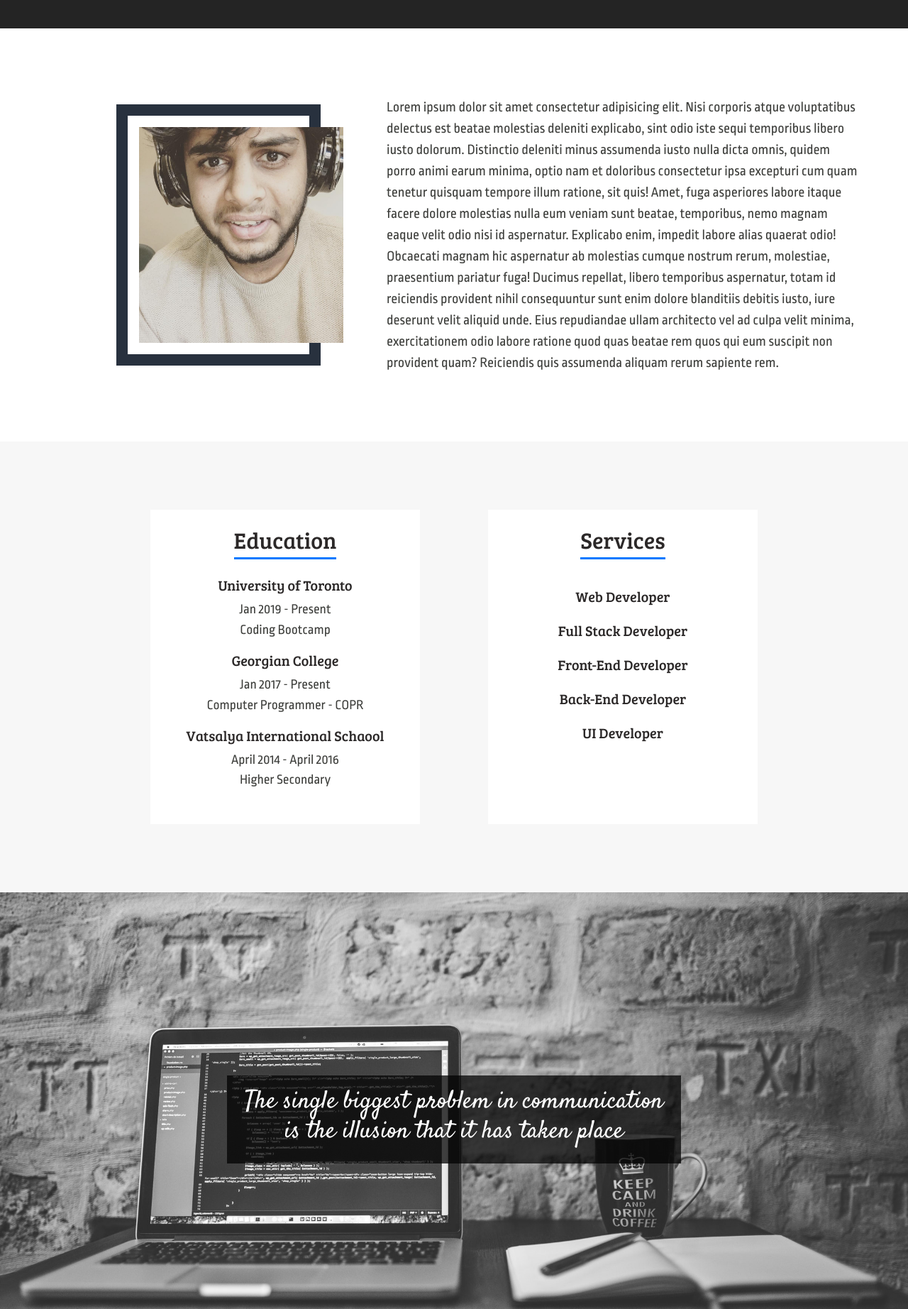
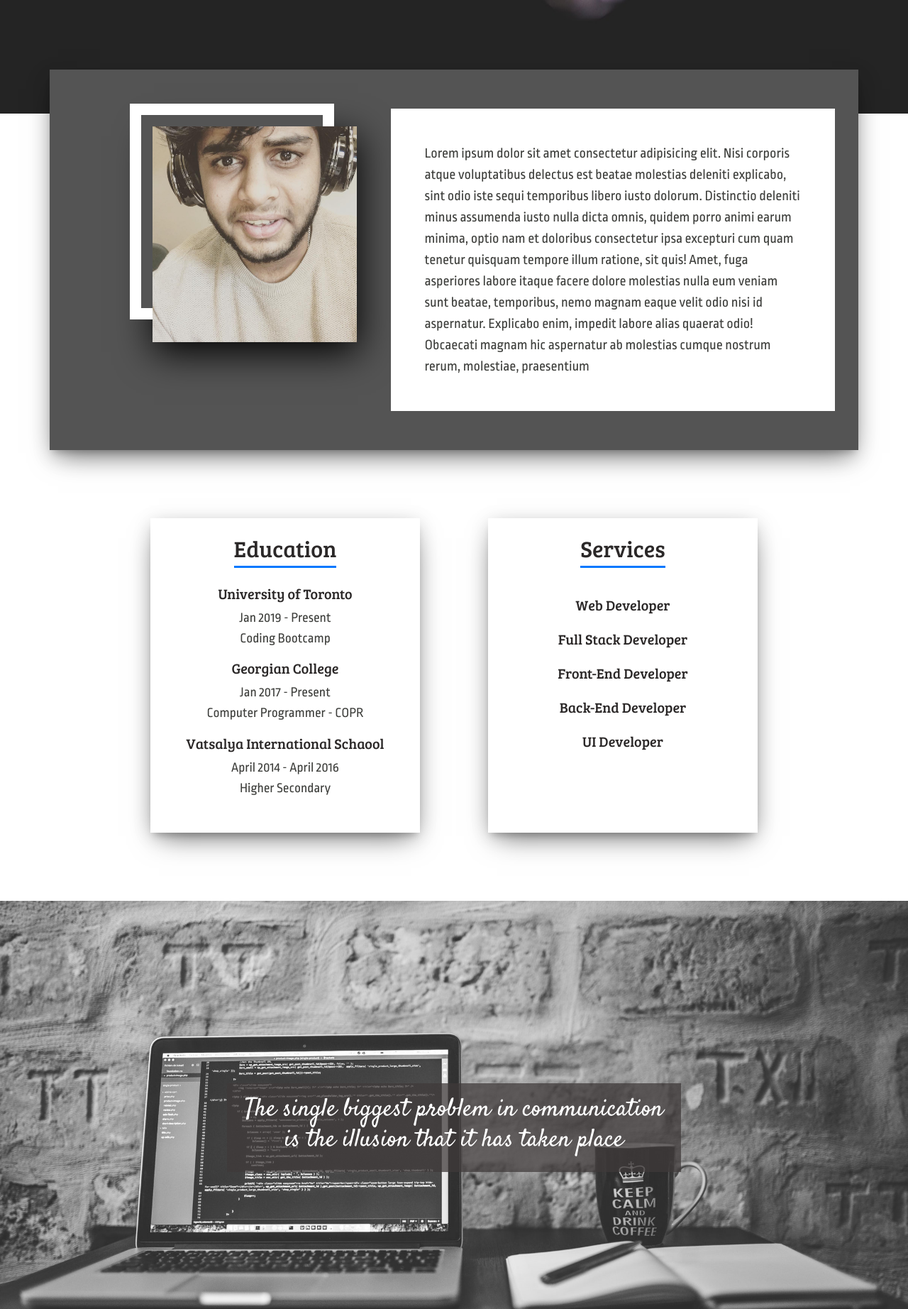
Before and after one commit to priyanshkumar/Bootstrap-Portfolio, a plain HTML site: page index.html in a window 1280 px wide. Shown: the part 760-2604 px from the top of the page at 71% size. Drawn offline with nearby package versions, Linux system fonts and the light colour scheme.

Commit message:
Updated layout and css

```diff
--- a/css/style.css
+++ b/css/style.css
@@ -14,7 +14,9 @@ body {
 
   background-attachment: fixed;
 
-  height: 100vh;
+  height: 115vh;
+
+  z-index: -1;
 }
 
 .nav-div {
@@ -64,18 +66,32 @@ body {
   height: 19rem;
 }
 
+.img-bio-vh {
+  height: 55vh;
+}
+
+.bio-content {
+  background: #ffffff;
+}
+
 .bg-img {
   width: 18rem;
-  height: 23rem;
-  border: 1rem solid #28313e;
+  height: 19rem;
+  border: 1rem solid #ffffff;
+  box-shadow: 34px 46px 50px black;
 }
 
-.section-3 {
-  background-color: #f7f7f7;
+.sec2-css {
+  box-shadow: 0 16px 38px -12px rgba(0, 0, 0, 0.56),
+    0 12px 25px 0px rgba(0, 0, 0, 0.12), 0 8px 10px -5px rgba(0, 0, 0, 0.2);
+  background-color: #545454;
+  margin-top: -5%;
 }
 
 .sec3-col {
   background-color: #ffffff;
+  box-shadow: 0 16px 38px -12px rgba(0, 0, 0, 0.56),
+    0 4px 25px 0px rgba(0, 0, 0, 0.12), 0 8px 10px -5px rgba(0, 0, 0, 0.2);
 }
 
 .heading2-sec3 {
@@ -108,7 +124,7 @@ body {
 }
 
 .col-sec4 {
-  background-color: rgba(0, 0, 0, 0.733);
+  background-color: rgba(63, 58, 58, 0.733);
   padding: 1rem;
 }
 
--- a/index.html
+++ b/index.html
@@ -50,16 +50,16 @@
         id="hero"
         class="row d-flex align-items-center justify-content-center position-relative"
       >
-        <div class="col-8 col-lg-6   text-center">
+        <div class="col-8 col-lg-6 text-center">
           <h1 class="heading-1 py-2">Priyansh Radadiya</h1>
         </div>
       </section>
-      <section id="about" class="py-5">
-        <div class="container d-flex justify-content-center align-items-center">
+      <section id="about" class="py-5 py-lg-0">
+        <div class="container sec2-css px-lg-5 d-flex justify-content-center align-items-center">
           <div
             class="row d-flex justify-content-center py-md-5 align-items-center"
           >
-            <div class="col-md-5 col-12 d-flex justify-content-center">
+            <div class="col-md-5 img-bio-vh col-12 d-flex justify-content-center">
               <div class="bg-img p-lg-3">
                 <img
                   class="img-bio p-4 p-lg-0"
@@ -68,8 +68,8 @@
                 />
               </div>
             </div>
-            <div class="col-lg-7 col-10 pt-4 p-lg-0 justify-content-center">
-              <p class="lead m-0 text-center text-lg-left">
+            <div class="col-lg-7 bio-content col-10 p-4 p-lg-0 justify-content-center">
+              <p class="p-lg-5 lead m-0 text-center text-lg-left">
                 Lorem ipsum dolor sit amet consectetur adipisicing elit. Nisi
                 corporis atque voluptatibus delectus est beatae molestias
                 deleniti explicabo, sint odio iste sequi temporibus libero iusto
@@ -81,13 +81,7 @@
                 temporibus, nemo magnam eaque velit odio nisi id aspernatur.
                 Explicabo enim, impedit labore alias quaerat odio! Obcaecati
                 magnam hic aspernatur ab molestias cumque nostrum rerum,
-                molestiae, praesentium pariatur fuga! Ducimus repellat, libero
-                temporibus aspernatur, totam id reiciendis provident nihil
-                consequuntur sunt enim dolore blanditiis debitis iusto, iure
-                deserunt velit aliquid unde. Eius repudiandae ullam architecto
-                vel ad culpa velit minima, exercitationem odio labore ratione
-                quod quas beatae rem quos qui eum suscipit non provident quam?
-                Reiciendis quis assumenda aliquam rerum sapiente rem.
+                molestiae, praesentium
               </p>
             </div>
           </div>
@@ -214,7 +208,8 @@
                         <p class="card-text">
                           Build with: JavaScript, jQuery, HTML 5, CSS 3, Bootstrap
                         </p>
-                        <a href="https://priyanshkumar.github.io/unit-4-game/" class="btn btn-primary">Go to game!</a>
+                        <a href="https://priyanshkumar.github.io/unit-4-game/" class="btn btn-primary">Checkout</a>
+                        <a href="https://priyanshkumar.github.io/unit-4-game/" class="btn btn-primary">GitHub</a>
                       </div>
                     </div>
                   </div>
@@ -233,7 +228,8 @@
                         <p class="card-text">
                           Build with: HTML 5, JS, jQuery, Bootstrap
                         </p>
-                        <a href="https://priyanshkumar.github.io/JS_Jquery_Calculator/" class="btn btn-primary">Go to calculator</a>
+                        <a href="https://priyanshkumar.github.io/JS_Jquery_Calculator/" class="btn btn-primary">Checkout</a>
+                        <a href="https://priyanshkumar.github.io/unit-4-game/" class="btn btn-primary">GitHub</a>
                       </div>
                     </div>
                   </div>
@@ -252,7 +248,8 @@
                         <p class="card-text">
                           Build with: JavaScript, jQuery, HTML 5, CSS 3, Bootstrap
                         </p>
-                        <a href="https://priyanshkumar.github.io/TriviaGame/" class="btn btn-primary">Go to trivia!</a>
+                        <a href="https://priyanshkumar.github.io/TriviaGame/" class="btn btn-primary">Checkout</a>
+                        <a href="https://priyanshkumar.github.io/unit-4-game/" class="btn btn-primary">GitHub</a>
                       </div>
                     </div>
                   </div>
@@ -273,7 +270,8 @@
                         <p class="card-text">
                           Build With: JavaScript, Ajax, jQuery, HTML 5, CSS 3, Bootstrap
                         </p>
-                        <a href="https://priyanshkumar.github.io/Giphy-API/" class="btn btn-primary">Go to Giphy API</a>
+                        <a href="https://priyanshkumar.github.io/Giphy-API/" class="btn btn-primary">Checkout</a>
+                        <a href="https://priyanshkumar.github.io/unit-4-game/" class="btn btn-primary">GitHub</a>
                       </div>
                     </div>
                   </div>
@@ -292,7 +290,8 @@
                         <p class="card-text">
                           Build With: JavaScript, FireBase, jQuery, HTML 5, CSS 3, Bootstrap
                         </p>
-                        <a href="https://priyanshkumar.github.io/TrainsScheduleTracker/" class="btn btn-primary">Go to Tracker</a>
+                        <a href="https://priyanshkumar.github.io/TrainsScheduleTracker/" class="btn btn-primary">Checkout</a>
+                        <a href="https://priyanshkumar.github.io/unit-4-game/" class="btn btn-primary">GitHub</a>
                       </div>
                     </div>
                   </div>
@@ -311,7 +310,8 @@
                         <p class="card-text">
                           Some quick example text to build on the card title.
                         </p>
-                        <a href="#" class="btn btn-primary">Go somewhere</a>
+                        <a href="#" class="btn btn-primary">Checkout</a>
+                        <a href="https://priyanshkumar.github.io/unit-4-game/" class="btn btn-primary">GitHub</a>
                       </div>
                     </div>
                   </div>
```
